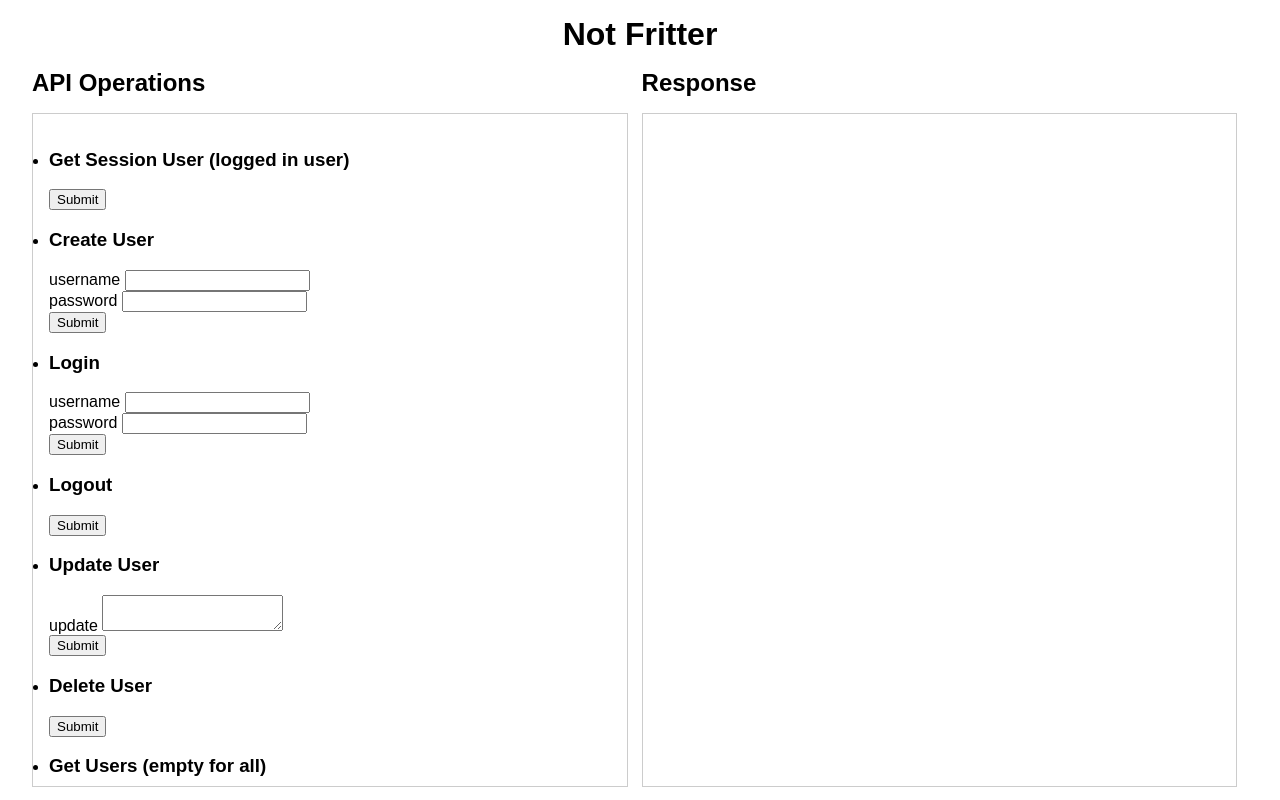
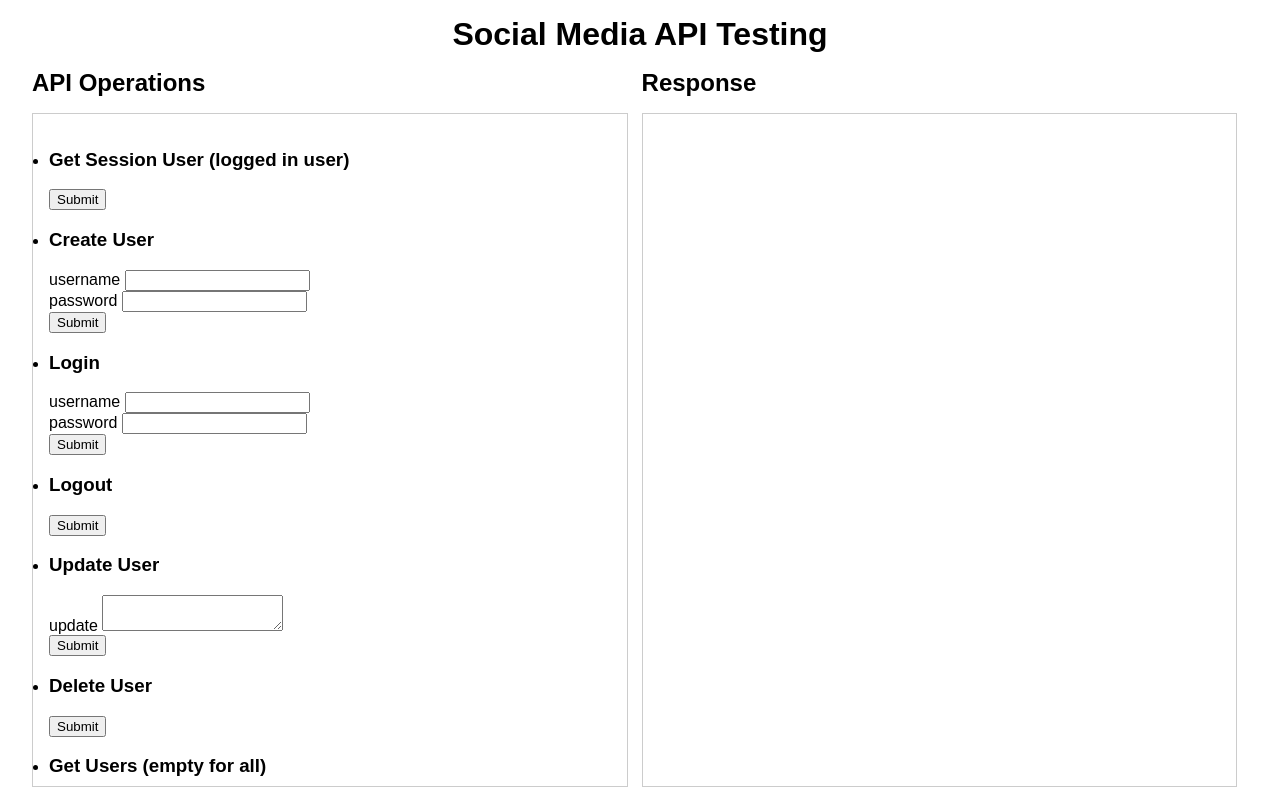
Before and after one commit to kodless-org/conception, a website with bundled scripts: page public/index.html in a window 1280 px wide. Built offline with nearby package versions, Linux system fonts and the light colour scheme.

Commit message:
change title

```diff
--- a/public/index.html
+++ b/public/index.html
@@ -8,7 +8,7 @@
   <script type="module" src="util.js"></script>
 </head>
 <body>
-  <h1>Not Fritter</h1>
+  <h1>Social Media API Testing</h1>
   <main>
     <section id="operations">
       <h2>API Operations</h2>
```
